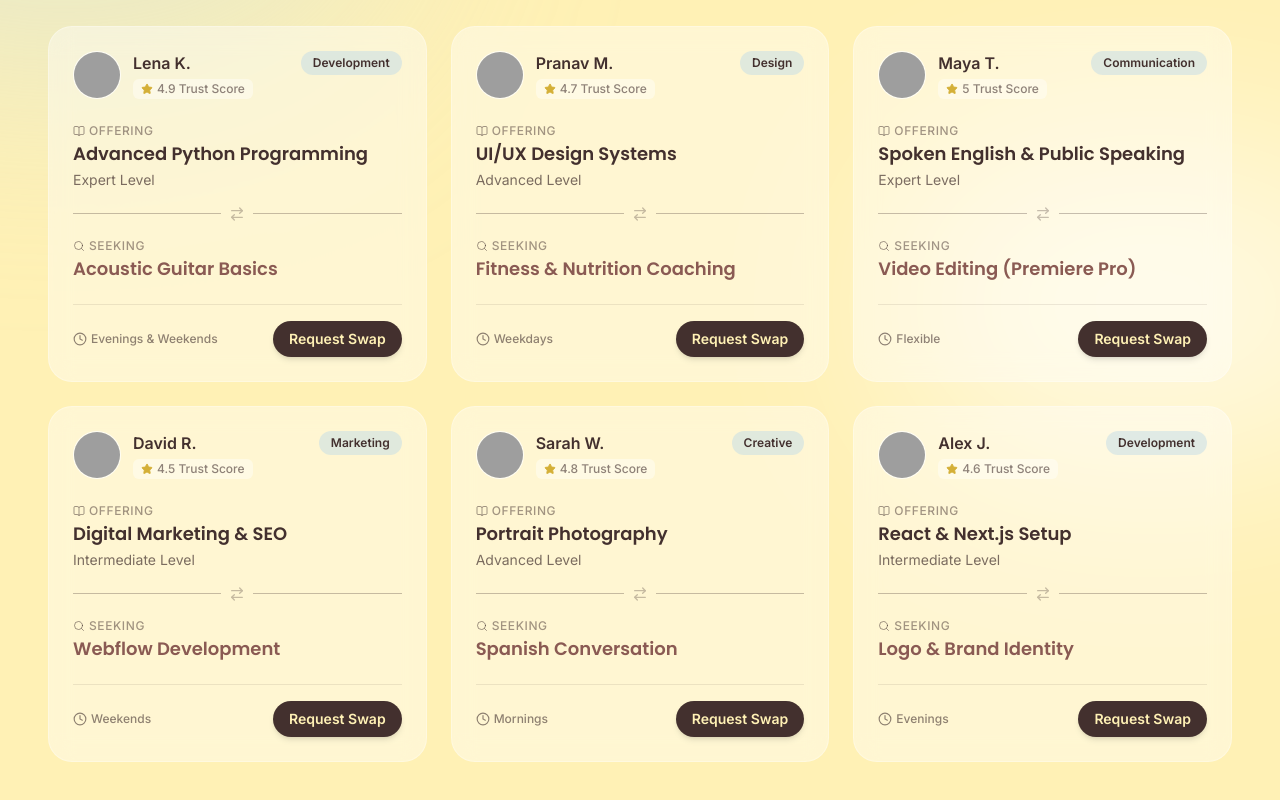
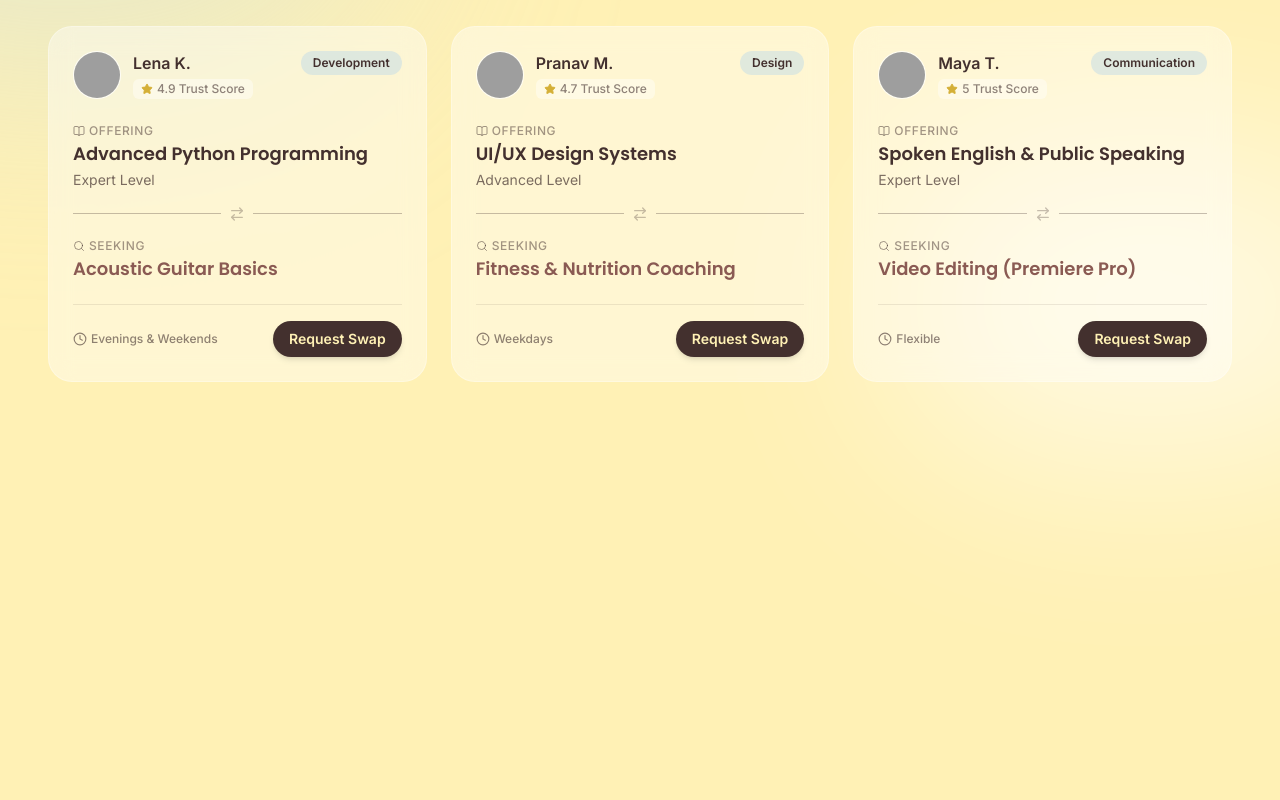
Before and after one commit to nbharath1306/PraMuse, a Next.js app in the folder frontend/: page /explore in a window 1280 px wide. Shown: the part 336-1136 px from the top of the page. After the commit the page ends 800 px from the top, so only its background shows below. Built offline with nearby package versions, Linux system fonts and the light colour scheme; grey boxes are pictures that could not be loaded.

Commit message:
feat: Implement Offer Skill modal and real-time Request Swap logic via Zustand

```diff
--- a/frontend/src/app/explore/page.tsx
+++ b/frontend/src/app/explore/page.tsx
@@ -2,78 +2,9 @@
 
 import { useState } from "react";
 import { motion, Variants } from "framer-motion";
-import { Search, Filter, Star, Clock, ArrowRightLeft, BookOpen, User } from "lucide-react";
+import { Search, Filter, Star, Clock, ArrowRightLeft, BookOpen, CheckCircle } from "lucide-react";
 import Image from "next/image";
-
-// Mock Data
-const MOCK_SKILLS = [
-  {
-    id: 1,
-    provider: "Lena K.",
-    avatar: "https://i.pravatar.cc/150?u=lena",
-    trustScore: 4.9,
-    offering: "Advanced Python Programming",
-    seeking: "Acoustic Guitar Basics",
-    category: "Development",
-    level: "Expert",
-    availability: "Evenings & Weekends",
-  },
-  {
-    id: 2,
-    provider: "Pranav M.",
-    avatar: "https://i.pravatar.cc/150?u=pranav",
-    trustScore: 4.7,
-    offering: "UI/UX Design Systems",
-    seeking: "Fitness & Nutrition Coaching",
-    category: "Design",
-    level: "Advanced",
-    availability: "Weekdays",
-  },
-  {
-    id: 3,
-    provider: "Maya T.",
-    avatar: "https://i.pravatar.cc/150?u=maya",
-    trustScore: 5.0,
-    offering: "Spoken English & Public Speaking",
-    seeking: "Video Editing (Premiere Pro)",
-    category: "Communication",
-    level: "Expert",
-    availability: "Flexible",
-  },
-  {
-    id: 4,
-    provider: "David R.",
-    avatar: "https://i.pravatar.cc/150?u=david",
-    trustScore: 4.5,
-    offering: "Digital Marketing & SEO",
-    seeking: "Webflow Development",
-    category: "Marketing",
-    level: "Intermediate",
-    availability: "Weekends",
-  },
-  {
-    id: 5,
-    provider: "Sarah W.",
-    avatar: "https://i.pravatar.cc/150?u=sarah",
-    trustScore: 4.8,
-    offering: "Portrait Photography",
-    seeking: "Spanish Conversation",
-    category: "Creative",
-    level: "Advanced",
-    availability: "Mornings",
-  },
-  {
-    id: 6,
-    provider: "Alex J.",
-    avatar: "https://i.pravatar.cc/150?u=alex",
-    trustScore: 4.6,
-    offering: "React & Next.js Setup",
-    seeking: "Logo & Brand Identity",
-    category: "Development",
-    level: "Intermediate",
-    availability: "Evenings",
-  }
-];
+import { useStore } from "@/store/useStore";
 
 const CATEGORIES = ["All", "Development", "Design", "Communication", "Marketing", "Creative"];
 
@@ -93,13 +24,28 @@ const itemVariants: Variants = {
 export default function ExplorePage() {
   const [activeCategory, setActiveCategory] = useState("All");
   const [searchQuery, setSearchQuery] = useState("");
+  const [requestedId, setRequestedId] = useState<number | string | null>(null);
 
-  const filteredSkills = MOCK_SKILLS.filter(skill => {
+  const skills = useStore(state => state.skills);
+  const addRequest = useStore(state => state.addRequest);
+  const isAuthenticated = useStore(state => state.isAuthenticated);
+
+  const filteredSkills = skills.filter(skill => {
     const matchesCategory = activeCategory === "All" || skill.category === activeCategory;
     const matchesSearch = skill.offering.toLowerCase().includes(searchQuery.toLowerCase()) ||
                           skill.seeking.toLowerCase().includes(searchQuery.toLowerCase());
     return matchesCategory && matchesSearch;
   });
+
+  const handleRequestSwap = (id: number | string) => {
+    if (!isAuthenticated) {
+      alert("Please log in to request a swap!");
+      return;
+    }
+    setRequestedId(id);
+    addRequest();
+    setTimeout(() => setRequestedId(null), 3000); // Reset after 3 seconds
+  };
 
   return (
     <div className="min-h-screen relative flex flex-col pt-24 pb-20 px-4 md:px-12 max-w-7xl mx-auto w-full">
@@ -177,7 +123,7 @@ export default function ExplorePage() {
             <motion.div
               key={skill.id}
               variants={itemVariants}
-              className="glass p-6 rounded-[1.5rem] hover:-translate-y-1 hover:shadow-xl transition-all duration-300 flex flex-col"
+              className="glass p-6 rounded-[1.5rem] hover:-translate-y-1 hover:shadow-xl transition-all duration-300 flex flex-col relative overflow-hidden"
             >
               <div className="flex justify-between items-start mb-6">
                 <div className="flex items-center gap-3">
@@ -234,8 +180,17 @@ export default function ExplorePage() {
                   <Clock className="w-3.5 h-3.5 mr-1" />
                   {skill.availability}
                 </div>
-                <button className="bg-primary text-primary-foreground px-4 py-2 rounded-xl text-sm font-semibold hover:bg-primary/90 transition-colors shadow-md">
-                  Request Swap
+                <button
+                  onClick={() => handleRequestSwap(skill.id)}
+                  disabled={requestedId === skill.id}
+                  className={`px-4 py-2 rounded-xl text-sm font-semibold transition-all shadow-md flex items-center gap-2
+                    ${requestedId === skill.id
+                      ? "bg-green-600 text-white"
+                      : "bg-primary text-primary-foreground hover:bg-primary/90"}`}
+                >
+                  {requestedId === skill.id ? (
+                    <><CheckCircle className="w-4 h-4" /> Sent</>
+                  ) : "Request Swap"}
                 </button>
               </div>
             </motion.div>
--- a/frontend/src/store/useStore.ts
+++ b/frontend/src/store/useStore.ts
@@ -1,5 +1,17 @@
 import { create } from 'zustand';
 import { persist } from 'zustand/middleware';
+
+export type Skill = {
+  id: number | string;
+  provider: string;
+  avatar: string;
+  trustScore: number;
+  offering: string;
+  seeking: string;
+  category: string;
+  level: string;
+  availability: string;
+};
 
 type User = {
   id: string;
@@ -12,15 +24,57 @@ type User = {
 interface AppState {
   user: User | null;
   isAuthenticated: boolean;
+  skills: Skill[];
+  pendingRequests: number;
   login: (email: string, name?: string) => void;
   logout: () => void;
+  addSkill: (skill: Omit<Skill, "id" | "provider" | "avatar" | "trustScore">) => void;
+  addRequest: () => void;
 }
+
+const INITIAL_SKILLS: Skill[] = [
+  {
+    id: 1,
+    provider: "Lena K.",
+    avatar: "https://i.pravatar.cc/150?u=lena",
+    trustScore: 4.9,
+    offering: "Advanced Python Programming",
+    seeking: "Acoustic Guitar Basics",
+    category: "Development",
+    level: "Expert",
+    availability: "Evenings & Weekends",
+  },
+  {
+    id: 2,
+    provider: "Pranav M.",
+    avatar: "https://i.pravatar.cc/150?u=pranav",
+    trustScore: 4.7,
+    offering: "UI/UX Design Systems",
+    seeking: "Fitness & Nutrition Coaching",
+    category: "Design",
+    level: "Advanced",
+    availability: "Weekdays",
+  },
+  {
+    id: 3,
+    provider: "Maya T.",
+    avatar: "https://i.pravatar.cc/150?u=maya",
+    trustScore: 5.0,
+    offering: "Spoken English & Public Speaking",
+    seeking: "Video Editing (Premiere Pro)",
+    category: "Communication",
+    level: "Expert",
+    availability: "Flexible",
+  }
+];
 
 export const useStore = create<AppState>()(
   persist(
     (set) => ({
       user: null,
       isAuthenticated: false,
+      skills: INITIAL_SKILLS,
+      pendingRequests: 0,
       login: (email, name = "New User") =>
         set({
           user: {
@@ -33,6 +87,19 @@ export const useStore = create<AppState>()(
           isAuthenticated: true
         }),
       logout: () => set({ user: null, isAuthenticated: false }),
+      addSkill: (skillData) =>
+        set((state) => {
+          if (!state.user) return state;
+          const newSkill: Skill = {
+            ...skillData,
+            id: Date.now(),
+            provider: state.user.name,
+            avatar: state.user.avatar,
+            trustScore: state.user.trustScore,
+          };
+          return { skills: [newSkill, ...state.skills] };
+        }),
+      addRequest: () => set((state) => ({ pendingRequests: state.pendingRequests + 1 })),
     }),
     {
       name: 'pramuse-storage',
```
Also changed, not shown: frontend/src/app/dashboard/page.tsx (+102 -8 lines).
